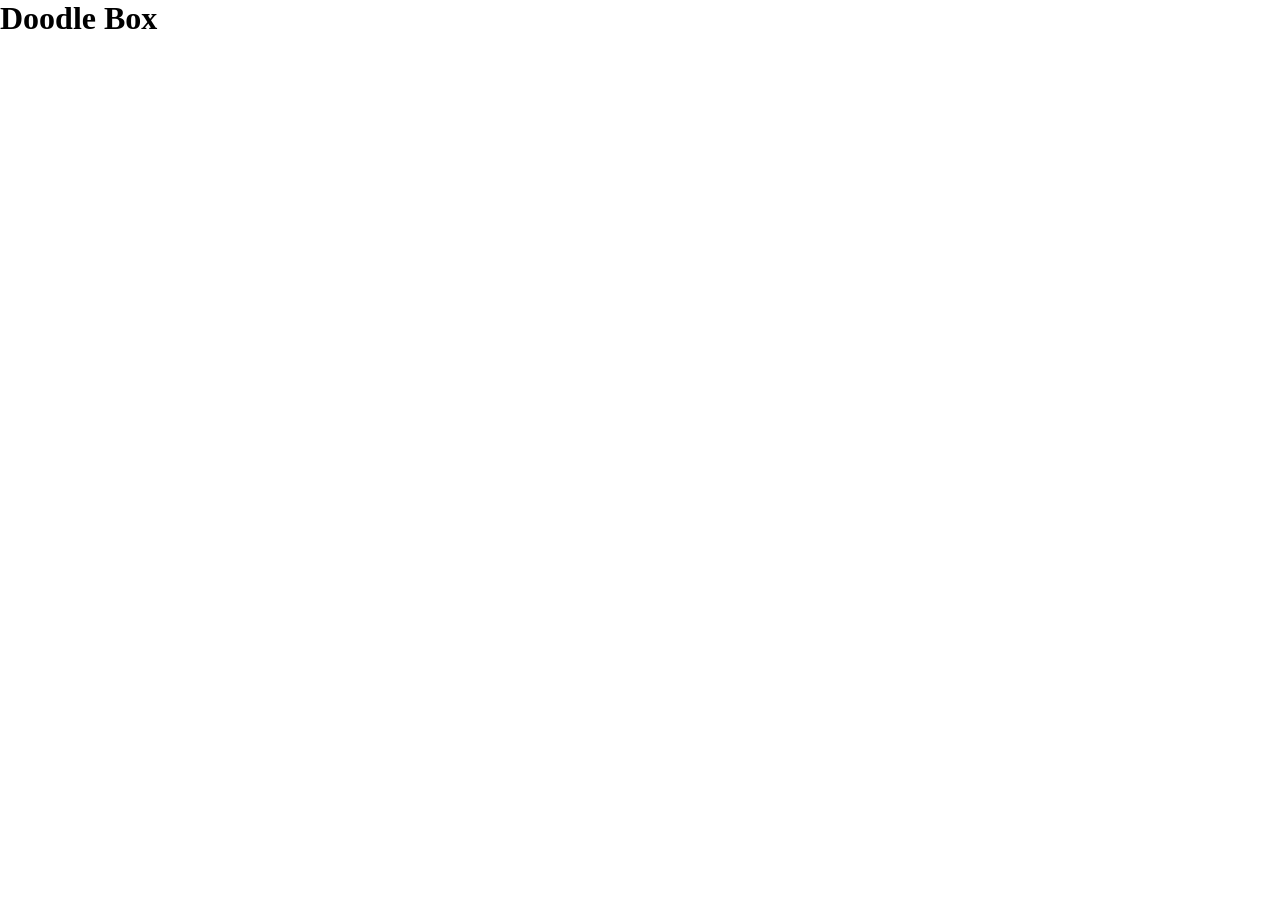
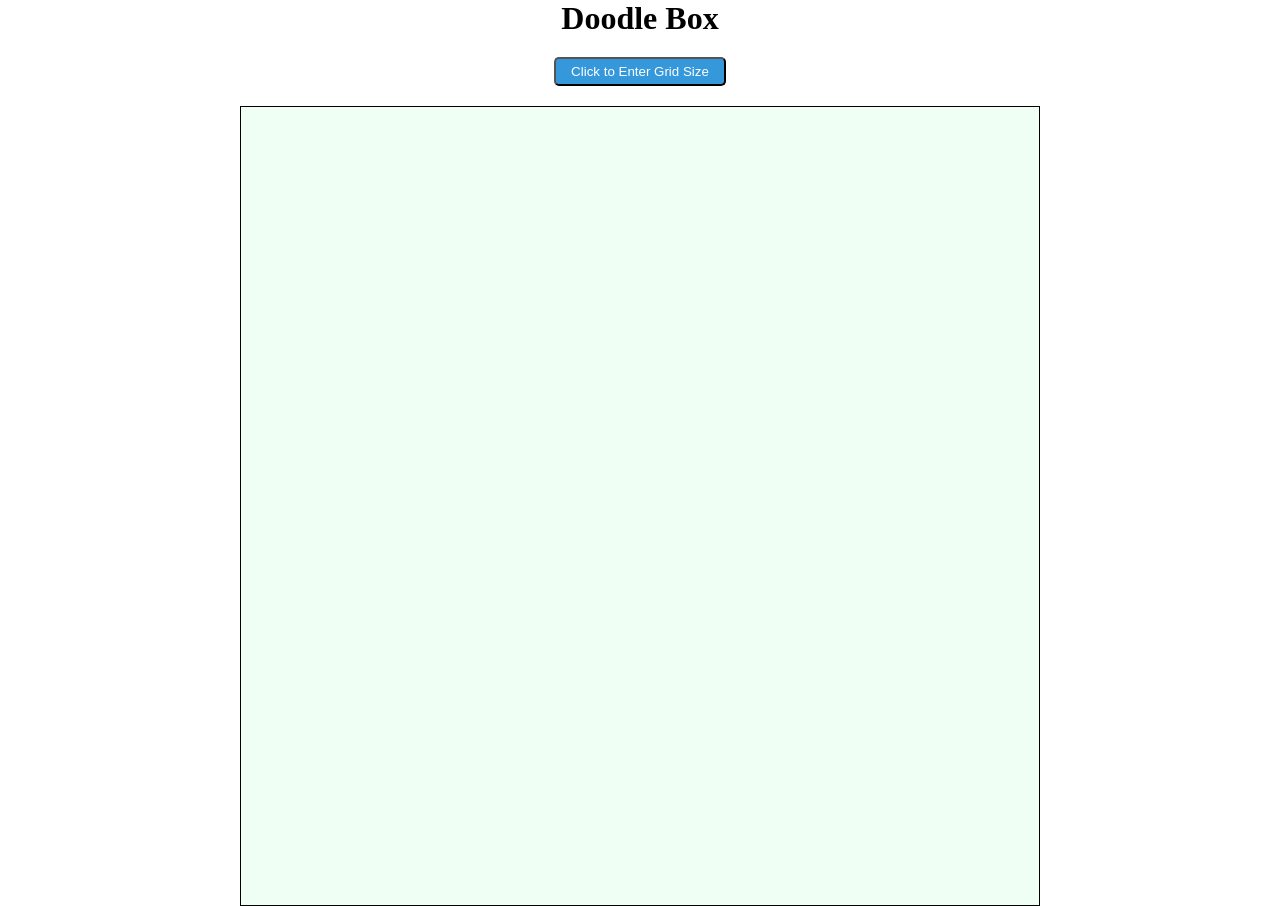
Before and after one commit to GetCreativeMalhi/doodle-box, a plain HTML site: page index.html in a window 1280 px wide. Before the commit the page ends 800 px from the top, so only its background shows below. Drawn offline with Linux system fonts and the light colour scheme.

Commit message:
feat: add logic to create grid of divs
-function added to create grid of divs
-grid of divs change color when mouse goes over
-CSS added for container and grid divs
-HTML tags included for button and heading

```diff
--- a/index.html
+++ b/index.html
@@ -10,8 +10,11 @@
 </head>
 
 <body>
-    <div class="container">
+    <div class="buttonContainer">
         <h1>Doodle Box</h1>
+        <button>Click to Enter Grid Size</button>
+    </div>
+    <div class="gridContainer">
     </div>
 </body>
 
--- a/script.js
+++ b/script.js
@@ -1 +1,19 @@
-alert("Doodle Box");
+const gridContainer = document.querySelector('.gridContainer');
+const rows = 100;
+const columns = 100;
+
+
+for(let i = 0; i < rows; i++){
+
+    for (let j = 0; j < columns; j++){
+        const gridItem = document.createElement('div');
+
+        gridItem.className = 'grid-item';
+        gridItem.addEventListener('mouseenter', (e) => {
+            gridItem.style.backgroundColor = "#444444";
+        })
+
+        gridContainer.appendChild(gridItem);
+    }
+
+}
--- a/style.css
+++ b/style.css
@@ -3,3 +3,43 @@
     margin: 0;
     box-sizing: border-box;
 }
+
+.buttonContainer{
+    margin: 0 auto;
+    width: max-content;
+    display: flex;
+    flex-direction: column;
+    align-items: center;
+    justify-content: center;
+    gap: 20px;
+    margin-bottom: 20px;
+}
+
+button {
+    padding: 5px 15px;
+    border-radius: 5px;
+    background-color: #3498db;
+    color: #fff;
+}
+.gridContainer {
+    display: flex;
+    border: 1px black solid;
+    width: min(90vw, 800px);
+    height: min(90vw, 800px);
+
+    flex-wrap: wrap;
+
+    align-items: center;
+    background-color: #f0fff4;
+    margin: 0 auto;
+
+
+}
+
+.grid-item {
+    background-color: #f5f5f5;
+    text-align: center;
+
+    flex: 0 0 calc(100% / --grid-size);
+    aspect-ratio: 1 / 1;
+}
```
